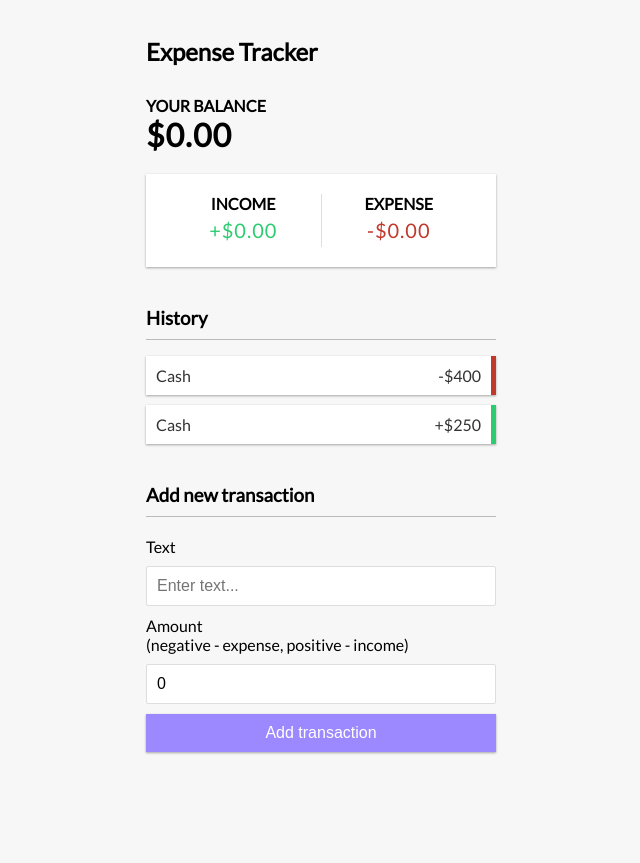
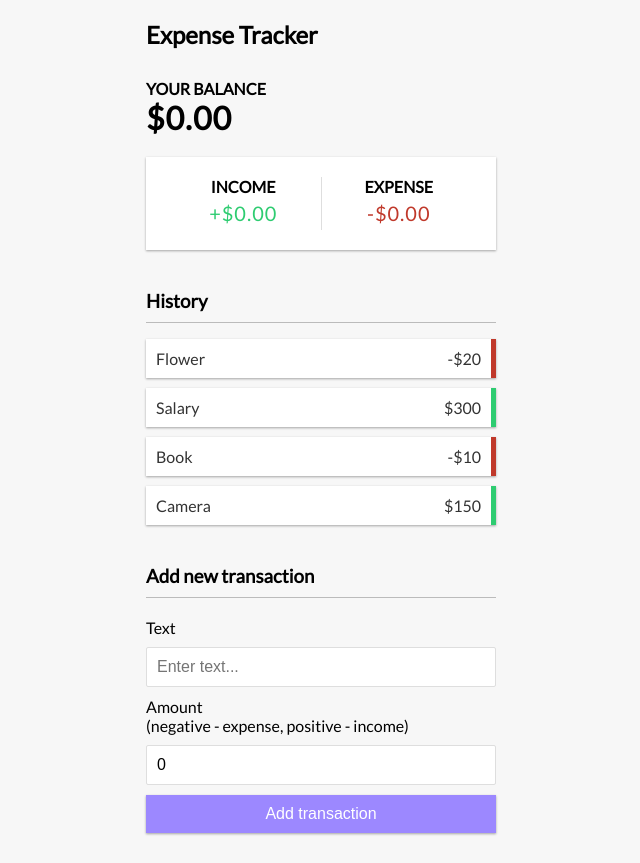
Before and after one commit to canro91/LetsReact, a React (Create React App) app in the folder Day21/expense-tracker/: page / in a window 1280 px wide. Shown: the whole page, without its empty margins (319-959 px from the left). Before the commit the page ends 800 px from the top, so only its background shows below. Built offline with nearby package versions, Linux system fonts and the light colour scheme.

Commit message:
Use global context to populate transaction history

```diff
--- /dev/null
+++ b/Day21/expense-tracker/src/components/TransactionItem.js
@@ -0,0 +1,14 @@
+import React from 'react';
+
+const TransactionItem = ({ transaction }) => {
+    const signClassName = transaction.amount >= 0 ? 'plus' : 'minus';
+    const sign = transaction.amount >= 0 ? '' : '-'
+
+    return (
+        <li key={transaction.id} className={signClassName}>
+            {transaction.text} <span>{sign}${Math.abs(transaction.amount)}</span><button className="delete-btn">x</button>
+        </li>
+    );
+}
+
+export default TransactionItem;
--- a/Day21/expense-tracker/src/components/TransactionList.js
+++ b/Day21/expense-tracker/src/components/TransactionList.js
@@ -1,16 +1,17 @@
 import React from 'react';
+import { GlobalContext } from '../context/GlobalState';
+import TransactionItem from './TransactionItem';
 
 const TransactionList = () => {
+    const { transactions } = React.useContext(GlobalContext);
+
     return (
         <>
             <h3>History</h3>
             <ul className="list">
-                <li className="minus">
-                    Cash <span>-$400</span><button className="delete-btn">x</button>
-                </li>
-                <li className="plus">
-                    Cash <span>+$250</span><button className="delete-btn">x</button>
-                </li>
+                {
+                    transactions.map(transaction => (<TransactionItem key={transaction.id} transaction={transaction} />))
+                }
             </ul>
         </>
     );
```
